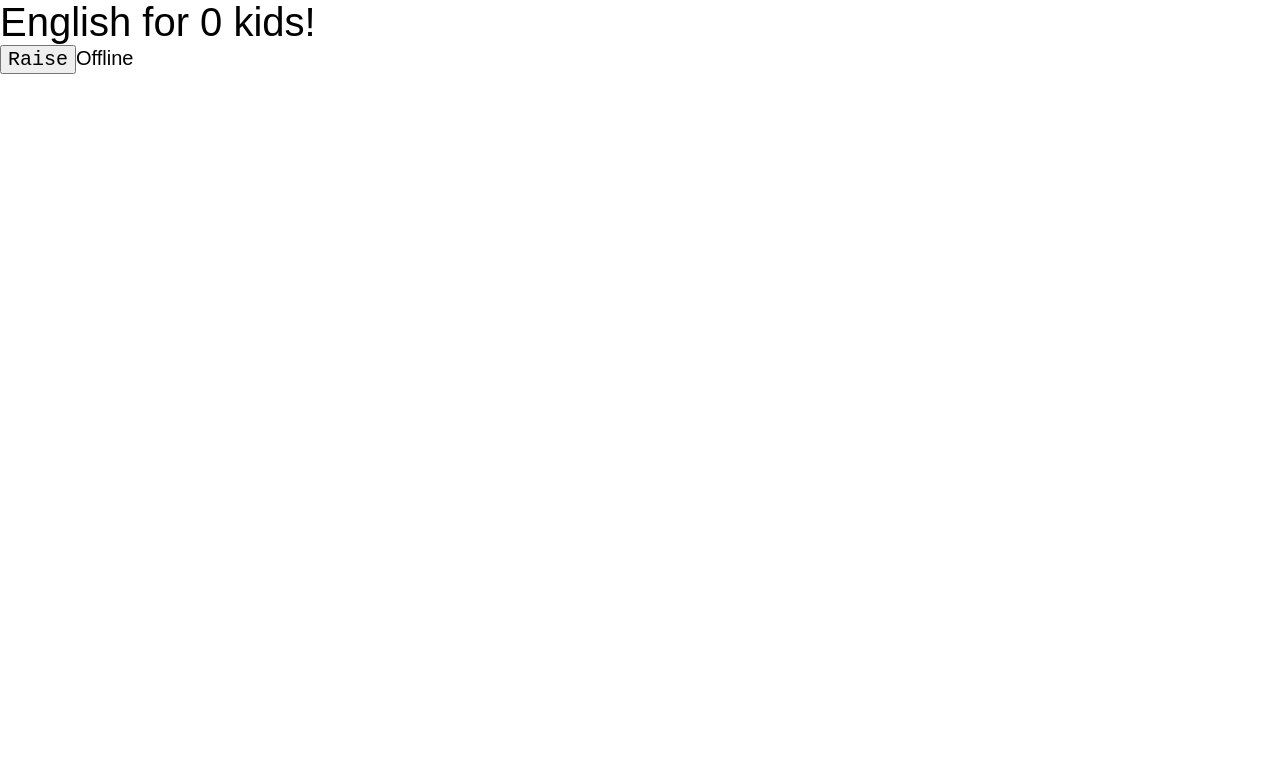
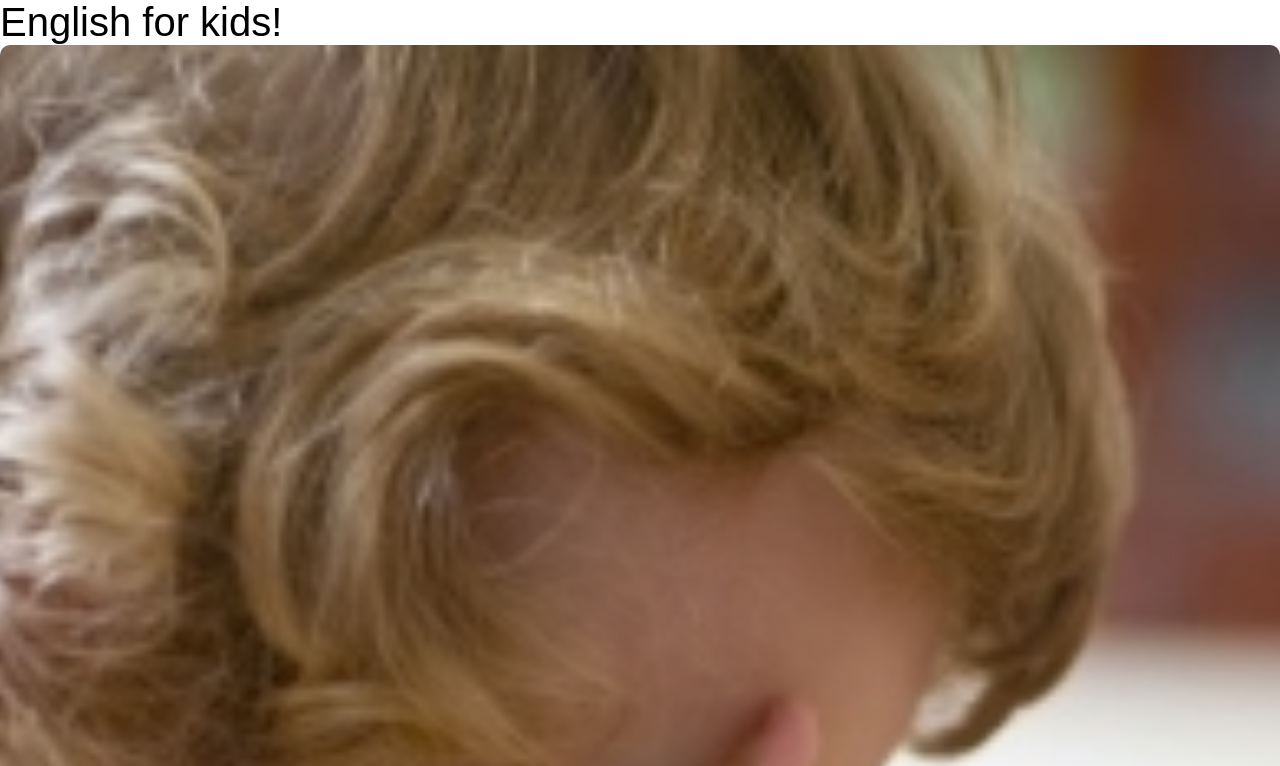
Before and after one commit to fronte-finem/Rolling-Scopes-School__JSFE-2021Q1, a React app: page / in a window 1280 px wide. Shown: the top 766 px of the page. Built offline with nearby package versions, Linux system fonts and the light colour scheme.

Commit message:
feat: add test output for cards

```diff
--- a/src/index.tsx
+++ b/src/index.tsx
@@ -1,20 +1,67 @@
-import React, { useEffect, useState } from 'react';
+import React from 'react';
 import ReactDOM from 'react-dom';
+import { Card } from 'card/card';
 
-const Test = (props: { isOnline: boolean }) => <>{props.isOnline ? 'Online' : 'Offline'}</>;
+const cardsData = [
+  {
+    word: 'cry',
+    translation: 'плакать',
+    image: 'data/img/cry.jpg',
+    audio: 'data/audio/cry.mp3',
+  },
+  {
+    word: 'dance',
+    translation: 'танцевать',
+    image: 'data/img/dance.jpg',
+    audio: 'data/audio/dance.mp3',
+  },
+  {
+    word: 'dive',
+    translation: 'нырять',
+    image: 'data/img/dive.jpg',
+    audio: 'data/audio/dive.mp3',
+  },
+  {
+    word: 'draw',
+    translation: 'рисовать',
+    image: 'data/img/draw.jpg',
+    audio: 'data/audio/draw.mp3',
+  },
+  {
+    word: 'fish',
+    translation: 'ловить рыбу',
+    image: 'data/img/fish.jpg',
+    audio: 'data/audio/fish.mp3',
+  },
+  {
+    word: 'fly',
+    translation: 'летать',
+    image: 'data/img/fly.jpg',
+    audio: 'data/audio/fly.mp3',
+  },
+  {
+    word: 'hug',
+    translation: 'обнимать',
+    image: 'data/img/hug.jpg',
+    audio: 'data/audio/hug.mp3',
+  },
+  {
+    word: 'jump',
+    translation: 'прыгать',
+    image: 'data/img/jump.jpg',
+    audio: 'data/audio/jump.mp3',
+  },
+];
 
 const App = () => {
-  const [count, setCount] = useState(0);
-
-  useEffect(() => {
-    document.title = `English for ${count} kids!`;
-  });
-
   return (
     <div>
-      <h1>English for {count} kids!</h1>
-      <button onClick={() => setCount(count + 1)}>Raise</button>
-      <Test isOnline={false} />
+      <h1>English for kids!</h1>
+      <div className="cards">
+        {cardsData.map((cardData) => (
+          <Card card={cardData} />
+        ))}
+      </div>
     </div>
   );
 };
```
